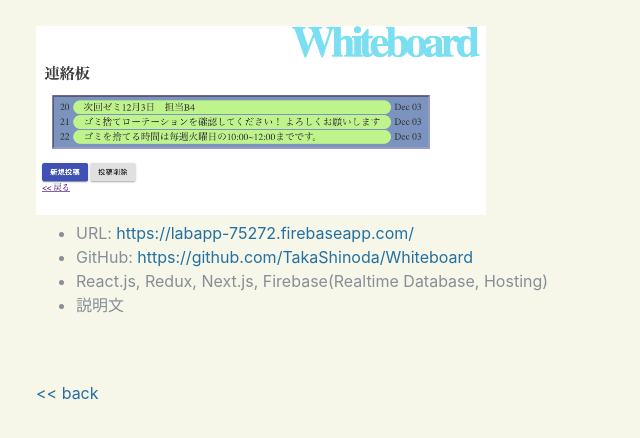
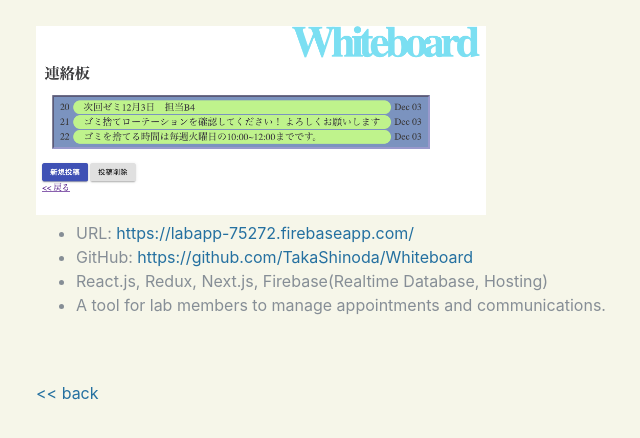
Before and after one commit to TakaShinoda/portfolio_v2, a Gatsby site: page /whiteboard in a window 1280 px wide. Shown: the part 234-672 px from the top of the page, without its empty margins (284-924 px from the left). Built offline with nearby package versions, Linux system fonts and the light colour scheme; Gatsby itself is replaced by a stand-in of ours; a web font is replaced by a local one.

Commit message:
説明文の編集

```diff
--- a/src/pages/whiteboard.js
+++ b/src/pages/whiteboard.js
@@ -24,7 +24,7 @@ import Img from 'gatsby-image';
                           <li>URL: <a href="https://labapp-75272.firebaseapp.com/" rel="noopener noreferrer" target="_blank">https://labapp-75272.firebaseapp.com/</a></li>
                           <li>GitHub: <a href="https://github.com/TakaShinoda/Whiteboard" rel="noopener noreferrer" target="_blank">https://github.com/TakaShinoda/Whiteboard</a></li>
                           <li>React.js, Redux, Next.js, Firebase(Realtime Database, Hosting)</li>
-                          <li>説明文</li>
+                          <li>A tool for lab members to manage appointments and communications.</li>
                         </ul>
                     </div>
                 </div>
```
